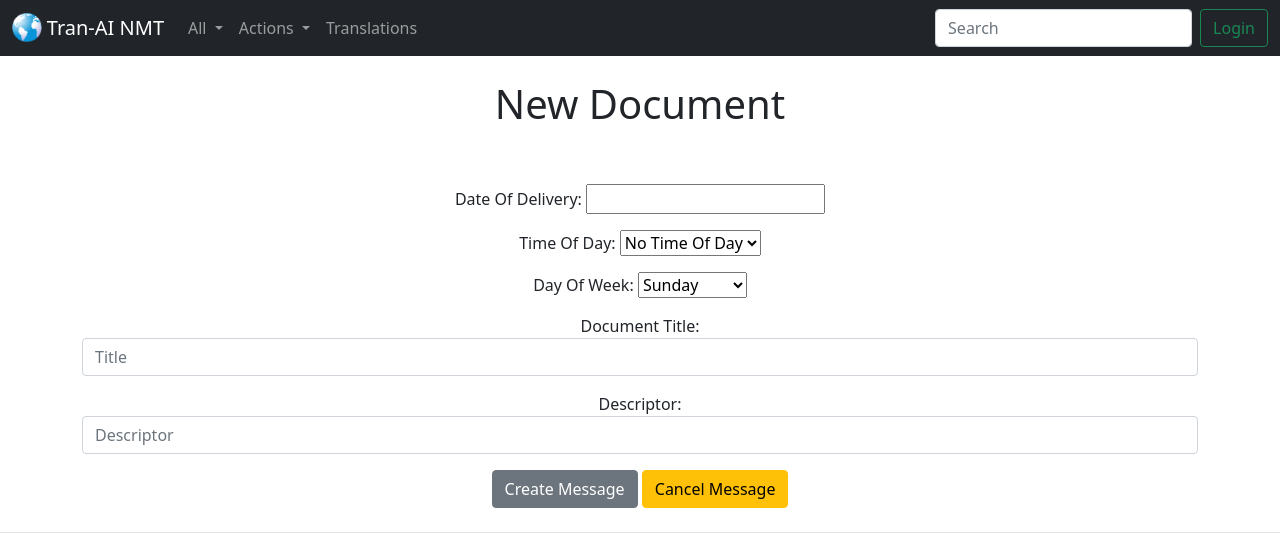
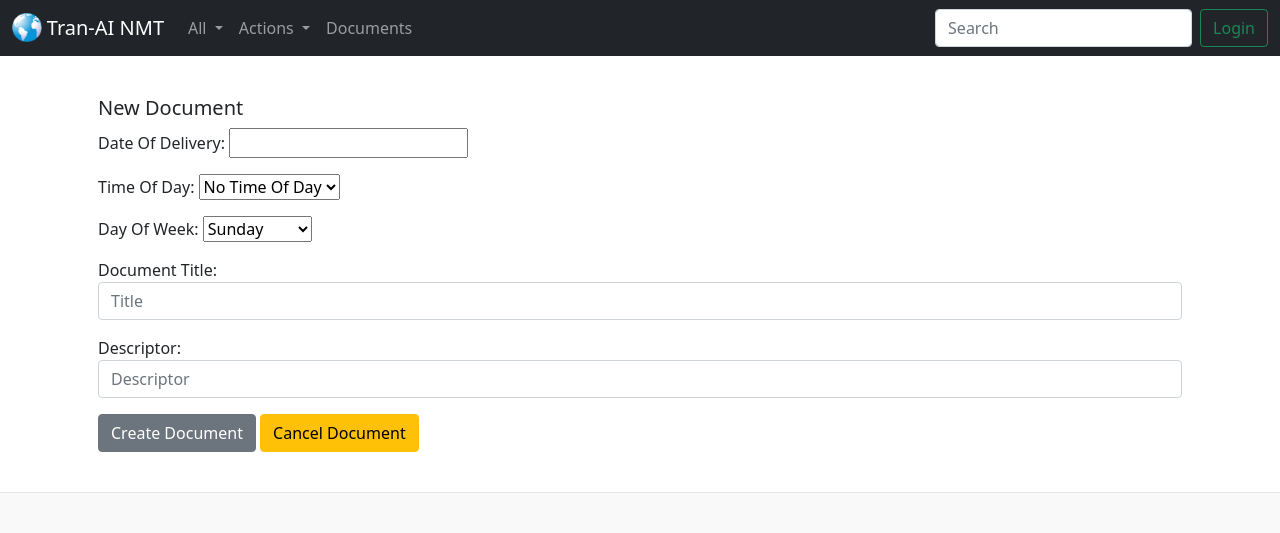
Before and after one commit to ultimitech/tranai_site3, a Django app: page /create_document in a window 1280 px wide. Shown: the top 533 px of the page. Run offline with Django 3.2, Linux system fonts and the light colour scheme.

Commit message:
21-0711x

```diff
--- a/tranai/models.py
+++ b/tranai/models.py
@@ -6,7 +6,7 @@ from rest_framework import serializers
 
 class Document(models.Model):
   class TimeOfDay(models.TextChoices):
-    NO_TOD = ' ', _('No Time Of Day')
+    NO_TOD = 'n', _('No Time Of Day')
     SUNRISE = 's', _('Sunrise')
     BREAKFAST = 'b', _('Breakfast')
     MORNING = 'x', _('Morning')
--- a/tranai/templates/tranai/add_document.html
+++ b/tranai/templates/tranai/add_document.html
@@ -1,22 +1,24 @@
 {% extends 'tranai/base.html' %}
 
 {% block content %}
-<center>
-  <h1>New Document</h1>
-  <br/><br/>
-  {% if submitted %}
+<div class="card-body">
+<!-- <center> -->
+  <h5>New Document</h5>
+  <!-- <br/><br/> -->
+  <!-- {% if submitted %}
     Your Document was submitted successfully!
-  {% else %}
+  {% else %} -->
 
   <form action="" method="POST">
     {% csrf_token %}
 
     {{ form.as_p }}
-    <input type="submit" value="Create Message" class="btn btn-secondary">
-    <a class="btn btn-warning" href="{% url 'index-documents' %}" role="button">Cancel Message</a>
+    <input type="submit" value="Create Document" class="btn btn-secondary">
+    <a class="btn btn-warning" href="{% url 'index-documents' %}" role="button">Cancel Document</a>
     <!-- <button type="button" class="btn btn-warning">Cancel Message</button> -->
     <!-- <input type="button" value="Cancel Message" class="btn btn-warning"> -->
   </form>
-  {% endif %}
-  </center>
+  <!-- {% endif %} -->
+  <!-- </center> -->
+</div>
 {% endblock %}
--- a/tranai/templates/tranai/navbar.html
+++ b/tranai/templates/tranai/navbar.html
@@ -39,7 +39,7 @@
           <a class="nav-link" href="{% url 'home' '2021' 'March' %}">March</a>
         </li> -->
         <li class="nav-item">
-          <a class="nav-link" href="{% url 'list-translations' %}">Translations</a>
+          <a class="nav-link" href="{% url 'index-documents' %}">Documents</a>
         </li>
       </ul>
       <form class="d-flex">
--- a/tranai/templates/tranai/show_document.html
+++ b/tranai/templates/tranai/show_document.html
@@ -12,8 +12,8 @@
   <strong>Title:</strong>&nbsp;&nbsp;<i>{{ document.title }}</i><br>
   <!-- </center> -->
   <hr>
-  <button class="btn btn-outline-primary btn-sm">Edit</button>
-  <button class="btn btn-outline-danger btn-sm">Delete</button>
+  <a class="btn btn-outline-primary btn-sm" href="{% url 'update-document' document.id %}">Update</a>
+  <a class="btn btn-outline-danger btn-sm" href="{% url 'delete-document' document.id %}">Delete</a>
   <a class="btn btn-outline-success btn-sm" href="{% url 'index-documents' %}">All Documents</a>
   &nbsp;
   <a class="btn btn-outline-secondary btn-sm" href="{% url 'create-document' %}">New Document</a>
--- a/tranai/views.py
+++ b/tranai/views.py
@@ -2,7 +2,7 @@ from django.shortcuts import render, redirect
 import calendar
 from calendar import HTMLCalendar
 from datetime import datetime
-from django.http import HttpResponseRedirect
+from django.http import HttpResponseRedirect, HttpResponse
 from django.contrib import messages
 from .models import Translation, Document, TranslationSerializer
 from .forms import DocumentForm
@@ -30,22 +30,48 @@ def show_translation(request, document_id, translation_id):
   translation = Translation.objects.get(pk=translation_id)
   return render(request, 'tranai/show_translation.html', {'document': document, 'translation': translation})
 
+# def update_document(request, document_id):
+#   document = Document.objects.get(pk=document_id)
+#   form = DocumentForm(request.POST or None, instance=document)
+#   if form.is_valid():
+#     form.save()
+#     return redirect('index-documents')
+#   return render(request, 'tranai/update_document.html', {'document': document, 'form': form})
+
 def update_document(request, document_id):
   document = Document.objects.get(pk=document_id)
-  form = DocumentForm(request.POST or None, instance=document)
-  if form.is_valid():
-    form.save()
-    return redirect('index-documents')
-  return render(request, 'tranai/update_document.html', {'document': document, 'form': form})
+  form = DocumentForm(initial={'dod': document.dod, 'tod': document.tod, 'dow': document.dow, 'title': document.title, 'descriptor': document.descriptor})
+  if request.method == 'POST':
+    form = DocumentForm(request.POST, instance=document)
+    if form.is_valid():
+      try:
+        form.save()
+        model = form.instance
+        print('Document id=' + document_id + ' updated successfully')
+        return redirect('index-documents')
+      except Exception as e:
+        print('Document update failure: ' + e)
+        pass
+  return render(request, 'tranai/update_document.html', {'form': form})
 
 def destroy_document(request, document_id):
   document = Document.objects.get(pk=document_id)
   document.delete()
   return render(request, 'tranai/show_document.html', {'document': document})
 
+# def delete_document(request, document_id):
+#   document = Document.objects.get(pk=document_id)
+#   document.delete()
+#   return redirect('index-documents')
+
 def delete_document(request, document_id):
   document = Document.objects.get(pk=document_id)
-  document.delete()
+  try:
+    document.delete()
+    print('Document delete success')
+  except Exception as e:
+    print('Document delete failure: ' + e)
+    pass
   return redirect('index-documents')
 
 def show_document(request, document_id):
@@ -59,26 +85,21 @@ def index_documents(request):
   return render(request, 'tranai/document.html', {'document_list': document_list})
 
 def create_document(request):
-  submitted = False
   if request.method == 'POST':
     form = DocumentForm(request.POST)
-    # form = DocumentForm(request.POST or None)
-    # validation
     if form.is_valid():
-      form.save()
-      messages.success(request, ('Document created successfully.'))
-      # return render(request, 'home.html', {})
-      return redirect('/documents')
-    else:
-      pass
-      # messages.error
-      # return  HttpResponseRedirect('/add_document?submitted=True')
-      # return  HttpResponseRedirect('/create_document?submitted=True')
-  else:
-    form = DocumentForm
-    if 'submitted' in request.GET:
-        submitted = True
-  return render(request, 'tranai/add_document.html', {'form': form, 'submitted': submitted})
+      try:
+        form.save()
+        model = form.instance
+        return redirect('index-documents')
+      except:
+        pass
+    # print('post')
+    # return HttpResponse("<a class='dropdown-item' href='#'>Translations</a>")
+  elif request.method == 'GET':
+    form = DocumentForm()
+    # print('get')
+    return render(request, 'tranai/add_document.html', {'form': form})
 
 def all_translations(request):
   translation_list = Translation.objects.all()
```
Also changed, not shown: tranai/templates/tranai/update_document.html (+11 -10 lines), db.sqlite3.
